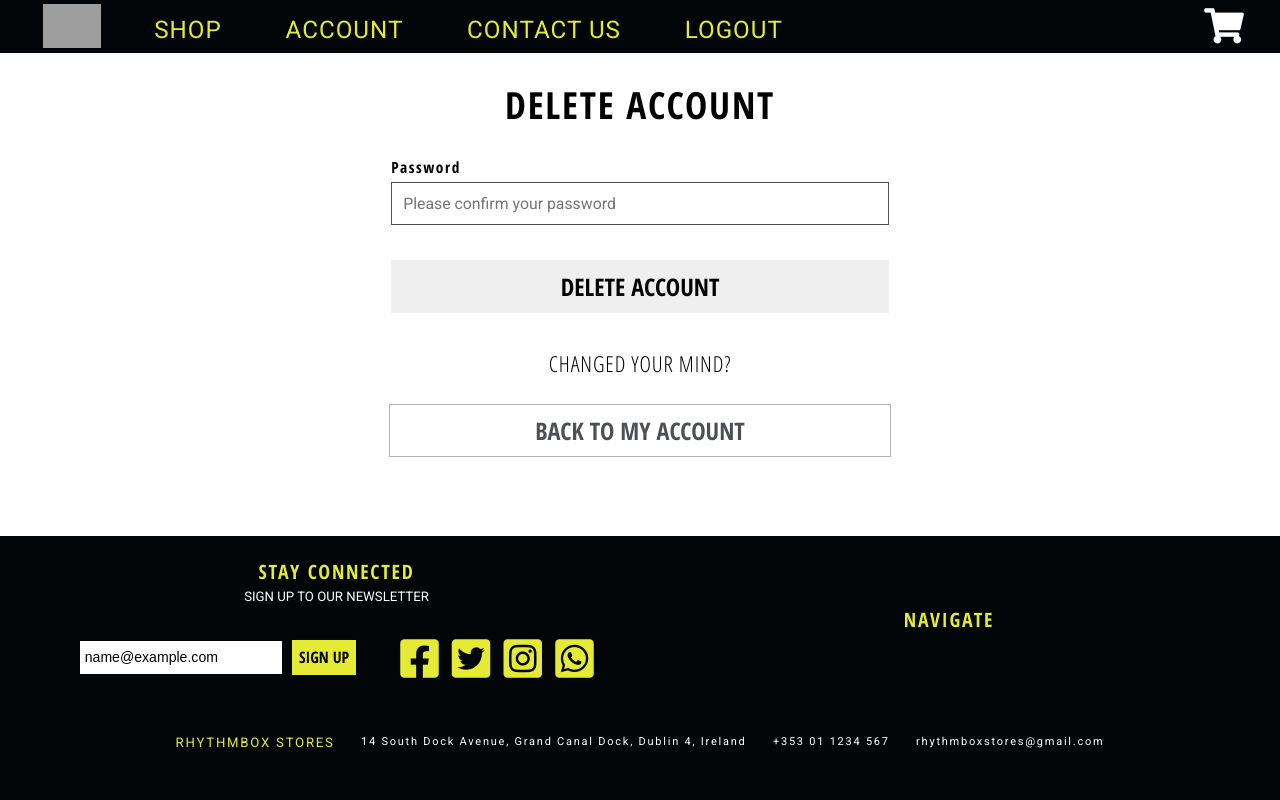
After one commit to cjcon90/the_rhythm_box, a Django app: page /account/details/delete/ in a window 1280 px wide. The commit adds this page. Run offline with Django 3.2, Linux system fonts and the light colour scheme; the visitor is signed in with stand-in values (Sample User, id 1); data that the repository does not hold is empty; some libraries are stand-ins or nearby versions; grey boxes are pictures that could not be loaded.

Commit message:
added Delete Account functionality

```diff
--- a/accounts/forms.py
+++ b/accounts/forms.py
@@ -60,6 +60,13 @@ class EditAccountForm(forms.ModelForm):
         model = Account
         fields = ("first_name", "last_name", "email", "newsletter")
 
+class DeleteAccountForm(forms.Form):
+    password = forms.CharField(
+        required=True,
+        label="Password",
+        widget=forms.PasswordInput(attrs={"placeholder": "Please confirm your password"}),
+    )
+
 
 class AddressForm(forms.ModelForm):
     class Meta:
--- /dev/null
+++ b/accounts/templates/accounts/delete_account.html
@@ -0,0 +1,35 @@
+{% extends 'store/base.html' %}
+
+{% load widget_tweaks %}
+
+{% block title %}Delete Account{% endblock title %}
+
+{% block content %}
+    <h2 class="section__heading upper bold">Delete Account</h2>
+
+    <form method="POST" action="{% url 'delete_account' %}" class="form" novalidate>
+        {% csrf_token %}
+        {% for field in delete_account_form %}
+        <fieldset class="form__group">
+            <label for="{{ field.id_for_label }}" class="form__label bold">{{ field.label }}</label>
+            {{ field|add_class:'form__input regular' }}
+            {% for error in field.errors %}
+                <span class="form__error bold">{{ error }}</span>
+            {% endfor %}
+        </fieldset>
+        {% endfor %}
+
+        {% for error in field.errors %}
+            <span class="form__error bold">{{ error }}</span>
+        {% endfor %}
+
+        <fieldset class="form__group">
+            <button type="submit" class="form__submit btn btn--warning upper bold">Delete Account</button>
+        </fieldset>
+    </form>
+
+    <div class="auth-redirect">
+        <p class="auth-redirect__text--delete upper light">Changed Your mind?</p>
+        <a href="{% url 'account_details' %}{% if request.GET.next %}?next={{ request.GET.next }}{% endif %}" class="form__submit btn btn--white bold upper">Back to My Account</a>
+    </div>
+{% endblock content %}
--- a/accounts/templates/accounts/edit_account_details.html
+++ b/accounts/templates/accounts/edit_account_details.html
@@ -7,7 +7,7 @@
 {% block content %}
     <h2 class="section__heading upper bold">Edit Account</h2>
 
-    <form method="POST" action="#" class="form" novalidate>
+    <form method="POST" action="{% url 'edit_account_details' %}" class="form" novalidate>
         {% csrf_token %}
         {% for field in edit_account_form %}
         <fieldset class="form__group">
--- a/accounts/urls.py
+++ b/accounts/urls.py
@@ -7,6 +7,7 @@ from .views import (
     login_user,
     account_details,
     edit_account_details,
+    delete_account,
     add_address,
     edit_address,
     my_orders,
@@ -29,6 +30,11 @@ urlpatterns = [
         "account/details/edit/",
         edit_account_details,
         name="edit_account_details",
+    ),
+        path(
+        "account/details/delete/",
+        delete_account,
+        name="delete_account",
     ),
     path("account/address/new/", add_address, name="add_address"),
     path("account/address/edit/", edit_address, name="edit_address"),
--- a/accounts/views.py
+++ b/accounts/views.py
@@ -13,6 +13,7 @@ from .forms import (
     RegistrationForm,
     AccountAuthenticationForm,
     EditAccountForm,
+    DeleteAccountForm,
     AddressForm,
     ContactForm,
 )
@@ -42,6 +43,31 @@ def edit_account_details(request):
         form = EditAccountForm(initial=model_to_dict(user))
         context["edit_account_form"] = form
     return render(request, "accounts/edit_account_details.html", context)
+
+@login_required
+def delete_account(request):
+    context = {}
+    if request.POST:
+        form = DeleteAccountForm(request.POST)
+        if form.is_valid():
+            email = request.user.email
+            password = request.POST["password"]
+            user = authenticate(email=email, password=password)
+            if user:
+                user.delete()
+                messages.success(
+                    request, f"Your account has been deleted. Sorry to see you go!"
+                )
+                return redirect('home')
+            else:
+                form.add_error('password', 'Incorrect Password')
+                context["delete_account_form"] = form
+        else:
+                context["delete_account_form"] = form
+    else:
+        form = DeleteAccountForm()
+        context["delete_account_form"] = form
+    return render(request, "accounts/delete_account.html", context)
 
 
 @login_required
--- a/products/templates/products/product_page.html
+++ b/products/templates/products/product_page.html
@@ -95,7 +95,7 @@
                                 <i class="fas fa-pencil-alt"></i> Edit review
                             </a>
                             <a href="{% url 'delete_review' review.id %}?next={{ request.path }}"
-                                class="reviews-section__buttons--delete btn  regular dropdown__button">
+                                class="reviews-section__buttons--delete btn regular dropdown__button">
                                 <i class="fas fa-times"></i> Delete review
                             </a>
                         </div>
--- a/static/scss/components/_buttons.scss
+++ b/static/scss/components/_buttons.scss
@@ -47,4 +47,16 @@
       box-shadow: inset 0 0 0.5rem $color-black;
     }
   }
+  &--warning {
+    &:link,
+    &:visited {
+      color: $color-warning-dark;
+      border-color: $color-warning-dark;
+    }
+    &:hover,
+    &:focus {
+      background-color: $color-warning-dark;
+      color: white;
+    }
+  }
 }
--- a/static/scss/components/_form.scss
+++ b/static/scss/components/_form.scss
@@ -63,7 +63,8 @@
         }
     }
     &__error {
-        font-size: 1.5rem;
+        font-size: 1.8rem;
+        letter-spacing: .1rem;
         color: red;
     }
 
--- a/static/scss/pages/_account.scss
+++ b/static/scss/pages/_account.scss
@@ -71,7 +71,7 @@
       }
     }
 
-    &--edit {
+    &--btn {
       font-size: 1.6rem;
       display: block;
       margin: 2rem auto;
@@ -105,6 +105,11 @@
   &__text {
     font-size: 2rem;
     color: $color-black;
+    &--delete {
+      letter-spacing: .1rem;
+      font-size: 2.5rem;
+      margin-bottom: -2rem;
+    }
   }
   &__btn {
     font-size: 2rem;
--- a/static/scss/pages/_product-page.scss
+++ b/static/scss/pages/_product-page.scss
@@ -1,6 +1,7 @@
 .product-info {
   margin: auto;
   border-bottom: 1px solid $color-black-light;
+  max-width: 150rem;
   @include respond(lg) {
     padding: 1rem 3vw;
     display: grid;
```
Also changed, not shown: TESTING.md (added, +55 -0 lines), accounts/templates/accounts/account_details.html (+12 -3 lines), README.md, static/css/main.css.
